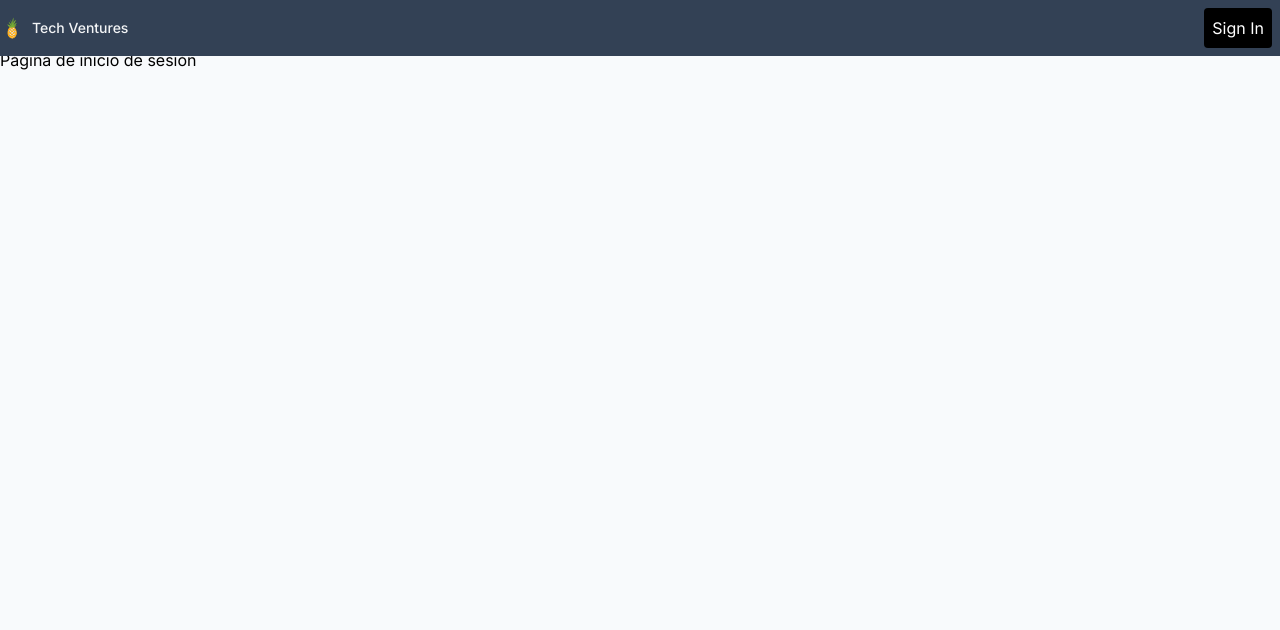
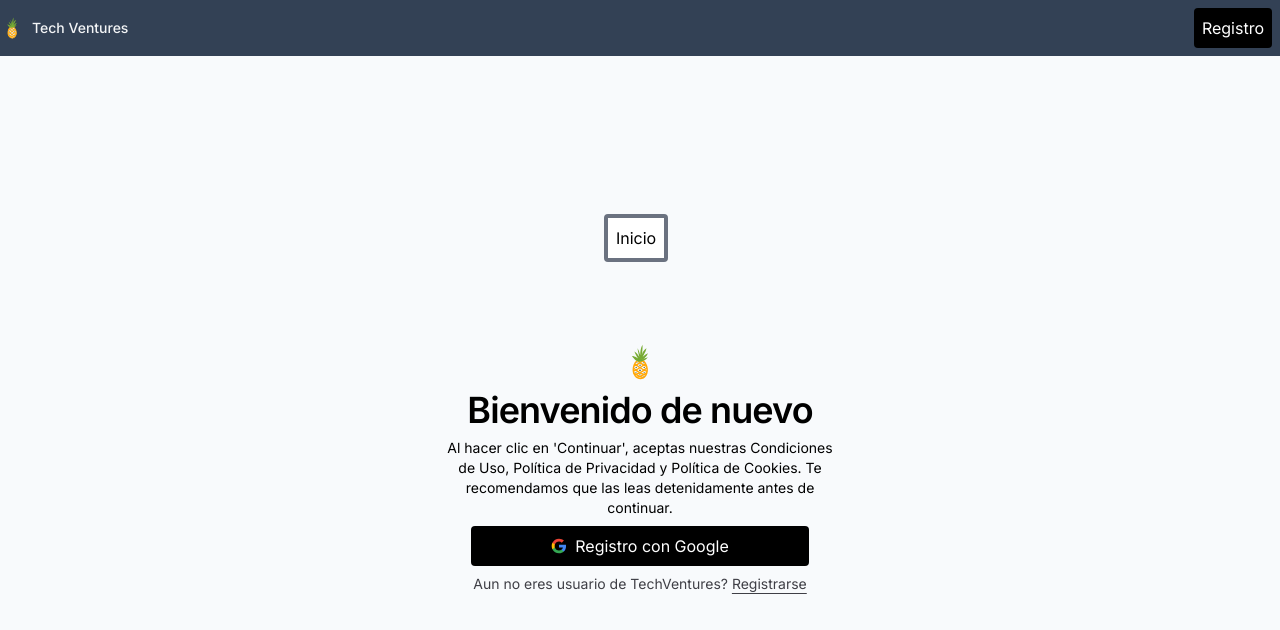
Before and after one commit to arnaumevi/FullStackProject, a Next.js app: page /sign-in in a window 1280 px wide. Shown: the top 630 px of the page. Built offline with nearby package versions, Linux system fonts and the light colour scheme.

Commit message:
Pushing modifications

```diff
--- a/package.json
+++ b/package.json
@@ -19,6 +19,7 @@
     "eslint-config-next": "13.4.10",
     "lucide-react": "^0.261.0",
     "next": "^13.4.10",
+    "next-auth": "^4.22.3",
     "postcss": "8.4.26",
     "react": "^18.2.0",
     "react-dom": "^18.2.0",
--- a/src/app/(auth)/sign-in/page.tsx
+++ b/src/app/(auth)/sign-in/page.tsx
@@ -1,11 +1,18 @@
-// pages/auth/sign-in/page.tsx
-
+import SignIn from '../../../components/SignIn';
+import { Button } from '@/ui-components/Button';
+import Link from 'next/link';
 import React from 'react';
 
-const SignInPage: React.FC = () => {
+const SignInPage = () => {
     return (
-        <div>
-            <h1>Página de inicio de sesión</h1>
+        <div className='absolute inset-0 pt-2'>
+            <div className='h-full max-w-2xl mx-auto flex flex-col items-center justify-center gap-20'>
+                <Link href="/">
+                    <Button className="bg-white text-black p-2 rounded ml-auto mr-2 border-4 border-gray-500">Inicio</Button>
+                </Link>
+                <SignIn />
+            </div>
+
         </div>
     );
 };
--- a/src/app/layout.tsx
+++ b/src/app/layout.tsx
@@ -1,4 +1,4 @@
-import { Navbar } from '@/components/Navbar';
+import { Navbar } from '../components/Navbar';
 import './globals.css';
 import { Inter } from 'next/font/google';
 
--- a/src/components/Icons.tsx
+++ b/src/components/Icons.tsx
@@ -72,4 +72,25 @@ export const Icons = {
       </svg>
     );
   },
+  google: (props: LucideProps) => (
+    <svg {...props} viewBox='0 0 24 24'>
+      <path
+        d='M22.56 12.25c0-.78-.07-1.53-.2-2.25H12v4.26h5.92c-.26 1.37-1.04 2.53-2.21 3.31v2.77h3.57c2.08-1.92 3.28-4.74 3.28-8.09z'
+        fill='#4285F4'
+      />
+      <path
+        d='M12 23c2.97 0 5.46-.98 7.28-2.66l-3.57-2.77c-.98.66-2.23 1.06-3.71 1.06-2.86 0-5.29-1.93-6.16-4.53H2.18v2.84C3.99 20.53 7.7 23 12 23z'
+        fill='#34A853'
+      />
+      <path
+        d='M5.84 14.09c-.22-.66-.35-1.36-.35-2.09s.13-1.43.35-2.09V7.07H2.18C1.43 8.55 1 10.22 1 12s.43 3.45 1.18 4.93l2.85-2.22.81-.62z'
+        fill='#FBBC05'
+      />
+      <path
+        d='M12 5.38c1.62 0 3.06.56 4.21 1.64l3.15-3.15C17.45 2.09 14.97 1 12 1 7.7 1 3.99 3.47 2.18 7.07l3.66 2.84c.87-2.6 3.3-4.53 6.16-4.53z'
+        fill='#EA4335'
+      />
+      <path d='M1 1h22v22H1z' fill='none' />
+    </svg>
+  ),
 };
--- a/src/components/Navbar.tsx
+++ b/src/components/Navbar.tsx
@@ -19,8 +19,11 @@ export const Navbar = () => {
         </Link>
         {/* Buscador*/}
         <Link href="/sign-in">
-          <Button className="bg-black text-white p-2 rounded ml-auto mr-2">Sign In</Button>
+          <Button className="bg-black text-white p-2 rounded ml-auto mr-2">
+            Registro
+          </Button>
         </Link>
+
       </div>
     </div>
   );
--- /dev/null
+++ b/src/components/SignIn.tsx
@@ -0,0 +1,33 @@
+import { Icons } from './Icons'
+import Link from 'next/link'
+import UserAuthForm from './UserAuthForm'
+import { Button } from '@/ui-components/Button'
+
+const SignIn = () => {
+    return (
+        <div className='container mx-auto flex w-full flex-col justify-center space-y-6 sm:w-[400px]'>
+            <div className='flex flex-col space-y-2 text-center '>
+                <Icons.logo className='mx-auto h-10 w-10' />
+                <h1 className='text-4xl font-semibold tracking-tight'>Bienvenido de nuevo</h1>
+                <p className='text-sm max-w-s mx-auto'>
+                    Al hacer clic en 'Continuar', aceptas nuestras Condiciones de Uso, Política de Privacidad y Política de Cookies. Te recomendamos que las leas detenidamente antes de continuar.
+                </p>
+
+                {/* Formulario de Registro*/}
+                <UserAuthForm />
+
+                <p className='px-8 text-center text-sm text-zinc-700'>
+                    Aun no eres usuario de TechVentures?{' '}
+                    <Link href='/sign-up'>
+                        <button className='hover:text-zinc-800 text-sm underline underline-offset-4'>
+                            Registrarse
+                        </button>
+                    </Link>
+                </p>
+
+            </div>
+        </div>
+    )
+}
+
+export default SignIn
--- /dev/null
+++ b/src/components/UserAuthForm.tsx
@@ -0,0 +1,30 @@
+"use client";
+import { Button } from '@/ui-components/Button'
+import { FC, useState } from 'react'
+import { signIn } from 'next-auth/react'
+import { Icons } from './Icons';
+
+const UserAuthForm = ({ }) => {
+
+    const [isLoading, setIsLoading] = useState(false)
+    console.log("Se imprime el componente")
+
+    const handleClick = () => {
+
+        console.log('The link was clicked.');
+    }
+
+
+    return (
+        <div className='flex justify-center'>
+            <button onClick={handleClick} className="bg-black text-white px-20 py-2 w-auto rounded flex items-center justify-center" >
+                <Icons.google className='h-4 w-4 mr-2' />
+                Registro con Google
+            </button>
+
+        </div>
+
+    )
+}
+
+export default UserAuthForm
--- a/src/ui-components/Button.tsx
+++ b/src/ui-components/Button.tsx
@@ -1,11 +1,11 @@
-interface ButtonProps extends React.HTMLAttributes<HTMLButtonElement> {
+interface ButtonProps extends React.ButtonHTMLAttributes<HTMLButtonElement> {
   children: React.ReactNode;
   className?: string;
 }
 
 export const Button: React.FC<ButtonProps> = ({ children, className, ...props }) => {
   return (
-    <button className={className} {...props}>
+    <button onClick={props.onClick} className={className} {...props}>
       {children}
     </button>
   );
```
Also changed, not shown: 1 other file (tests, documents, lock files or other folders).
